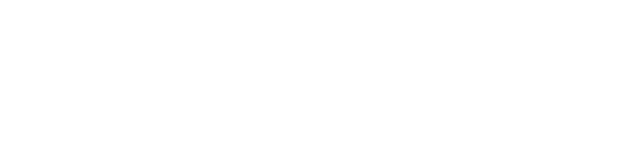
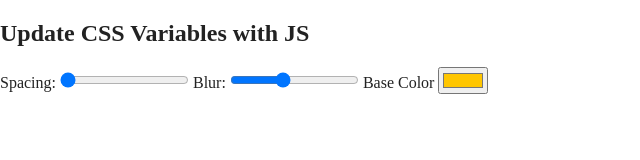
Before and after one commit to JoDepp/js-css-variables, a website built with Parcel: page index.html in a window 1280 px wide. Shown: the whole page, without its empty margins (0-640 px from the left). Built offline with nearby package versions, Linux system fonts and the light colour scheme.

Commit message:
CSS complete

```diff
--- a/index.html
+++ b/index.html
@@ -23,7 +23,18 @@
 </head>
 
 <body>
+  <h2>Update CSS Variables with <span class='hl'>JS</span></h2>
 
+  <div class="controls">
+    <label for="spacing">Spacing:</label>
+    <input id="spacing" type="range" name="spacing" min="10" max="200" value="10" data-sizing="px">
+
+    <label for="blur">Blur:</label>
+    <input id="blur" type="range" name="blur" min="0" max="25" value="10" data-sizing="px">
+
+    <label for="base">Base Color</label>
+    <input id="base" type="color" name="base" value="#ffc600">
+  </div>
 
   <script src="js/vendor/modernizr-3.11.2.min.js"></script>
   <script src="js/plugins.js"></script>
```
